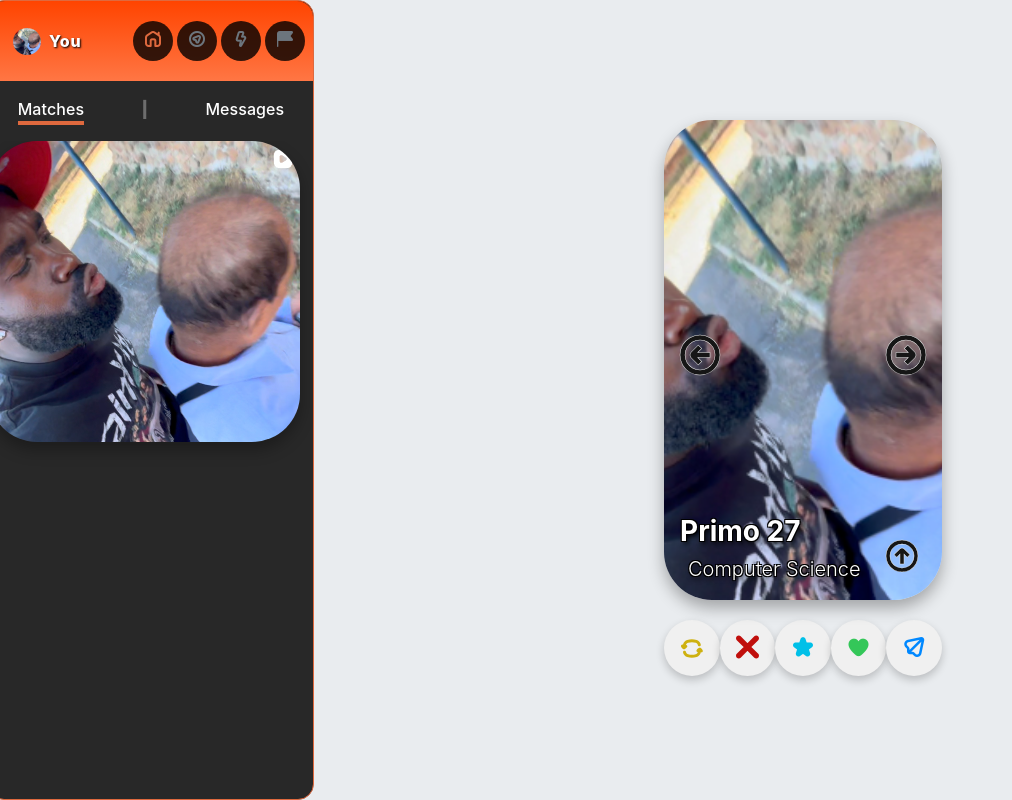
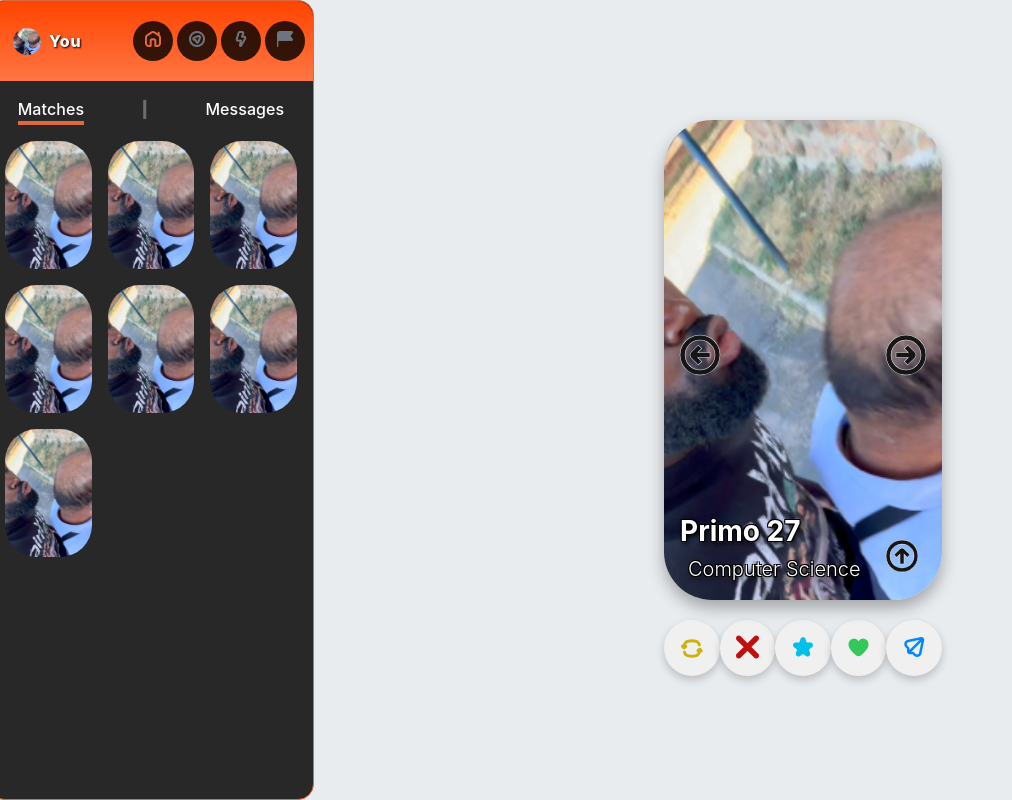
Before and after one commit to mdavide26/AlmaMatch, a PHP site: page /index.php in a window 1280 px wide. Shown: the whole page, without its empty margins (0-1012 px from the left). Run offline with PHP 8.4, Linux system fonts and the light colour scheme; the visitor is signed in with stand-in values (Sample User, id 1); some libraries are stand-ins or nearby versions; some web fonts are replaced.

Commit message:
Added base graphics for matches page

```diff
--- a/bootstrap.php
+++ b/bootstrap.php
@@ -15,7 +15,7 @@
         ['href' => PROJECT_DIR, 'icon' => 'fi-br-house-chimney', 'page' => 'home'],
         ['href' => PROJECT_DIR."explorer/", 'icon' => 'fi-br-navigation', 'page' => 'explorer'],
         ['href' => '#', 'icon' => 'fi-br-bolt', 'page' => 'likes'],
-        ['href' => '#', 'icon' => 'fi-bs-comment', 'page' => 'messages'],
+        ['href' => PROJECT_DIR."messages/", 'icon' => 'fi-bs-comment', 'page' => 'messages'],
         ['href' => PROJECT_DIR."profile/", 'icon' => 'fi-bs-user', 'page' => 'profile']
     ]);
     define("DESKTOP_ICONS_MENU", [
--- /dev/null
+++ b/css/matches.css
@@ -0,0 +1,15 @@
+.matches-container img {
+    height: 10vw;
+    object-fit: cover;
+    border-radius: 2rem;
+}
+
+.image-container img {
+    width: 25vw;
+}
+
+@media (max-width: 768px) {
+    .matches-container {
+        height: 17vh;
+    }
+}
--- a/index.php
+++ b/index.php
@@ -2,7 +2,7 @@
     require_once("bootstrap.php");
 
     $mainDesktopPage = "home.php";
-    $desktopsidepage = $_GET["page"] ?? "matches";
+    $desktopSidePage = $_GET["page"] ?? "matches";
 
     if ($_SERVER["REQUEST_METHOD"] == "POST" && isset($_POST["email"]) && isset($_POST["password"])) {
         // TODO: Implement authentication logic here
--- a/template/base.php
+++ b/template/base.php
@@ -18,6 +18,8 @@
         <link rel="stylesheet" type="text/css" href="<?php echo PROJECT_DIR."css/auth.css"; ?>" />
     <?php else: ?>
         <link rel="stylesheet" href="<?php echo PROJECT_DIR."css/".basename($templateParams["name"], ".php").".css"; ?>">
+        <link rel="stylesheet" href="<?php echo PROJECT_DIR."css/messages.css"; ?>">
+        <link rel="stylesheet" href="<?php echo PROJECT_DIR."css/matches.css"; ?>">
     <?php endif; ?>
     <title>AlmaMatch | <?php echo $templateParams["title"]; ?></title>
     <script src="<?php echo PROJECT_DIR."js/base.js"; ?>"></script>
@@ -45,15 +47,15 @@
             </nav>
             <div class="desktop-sidebar-content w-100 flex-grow-1 d-flex flex-column align-items-center justify-content-start">
                 <header class="d-flex flex-row w-100 align-items-start py-3 justify-content-around" role="sidebar-links">
-                    <a class="text-decoration-none <?php echo ($desktopsidepage === "matches") ? "selected" : ""; ?>" href="<?php echo PROJECT_DIR."?page=matches"; ?>">Matches</a>
+                    <a class="text-decoration-none <?php echo ($desktopSidePage === "matches") ? "selected" : ""; ?>" href="<?php echo PROJECT_DIR."?page=matches"; ?>">Matches</a>
                     <span>|</span>
-                    <a class="text-decoration-none <?php echo ($desktopsidepage === "directs") ? "selected" : ""; ?>" href="<?php echo PROJECT_DIR."?page=directs"; ?>">Messages</a>
+                    <a class="text-decoration-none <?php echo ($desktopSidePage === "messages") ? "selected" : ""; ?>" href="<?php echo PROJECT_DIR."?page=messages"; ?>">Messages</a>
                 </header>
-                <div class="flex-grow-1 w-100 overflow-y-auto" role="sidebar-main-content">
+                <div class="flex-grow-1 w-100 overflow-y-auto px-3" role="sidebar-main-content">
                     <?php
-                        switch ($desktopsidepage) {
-                            case "directs":
-                                require("directs.php");
+                        switch ($desktopSidePage) {
+                            case "messages":
+                                require("messages.php");
                                 break;
                             case "matches":
                             default:
--- a/template/matches.php
+++ b/template/matches.php
@@ -1,5 +1,40 @@
-<div class="d-flex">
-    <div class="image-container">
-        <img src="<?php echo PICTURES_DIR."Primo/1.png"; ?>" alt="That image contains a background picture of a sunset with purple and orange colors." class="background-image">
+<div class="d-none d-md-flex row row-cols-1 row-cols-md-3 g-3 matches-container align-items-center">
+    <div class="col">
+        <img src="<?php echo PICTURES_DIR."Primo/1.png"; ?>" class="img-fluid" alt="That image contains a background picture of a sunset with purple and orange colors.">
+    </div>
+    <div class="col">
+        <img src="<?php echo PICTURES_DIR."Primo/1.png"; ?>" class="img-fluid" alt="That image contains a background picture of a sunset with purple and orange colors.">
+    </div>
+    <div class="col">
+        <img src="<?php echo PICTURES_DIR."Primo/1.png"; ?>" class="img-fluid" alt="That image contains a background picture of a sunset with purple and orange colors.">
+    </div>
+    <div class="col">
+        <img src="<?php echo PICTURES_DIR."Primo/1.png"; ?>" class="img-fluid" alt="That image contains a background picture of a sunset with purple and orange colors.">
+    </div>
+    <div class="col">
+        <img src="<?php echo PICTURES_DIR."Primo/1.png"; ?>" class="img-fluid" alt="That image contains a background picture of a sunset with purple and orange colors.">
+    </div>
+    <div class="col">
+        <img src="<?php echo PICTURES_DIR."Primo/1.png"; ?>" class="img-fluid" alt="That image contains a background picture of a sunset with purple and orange colors.">
+    </div>
+    <div class="col">
+        <img src="<?php echo PICTURES_DIR."Primo/1.png"; ?>" class="img-fluid" alt="That image contains a background picture of a sunset with purple and orange colors.">
     </div>
 </div>
+
+<div class="d-md-none overflow-x-visible">
+    <div class="matches-container d-flex flex-nowrap gap-3 py-2">
+        <div class="image-container">
+            <img src="<?php echo PICTURES_DIR."Primo/1.png"; ?>" class="h-100" alt="That image contains a background picture of a sunset with purple and orange colors.">
+        </div>
+        <div class="image-container">
+            <img src="<?php echo PICTURES_DIR."Primo/1.png"; ?>" class="h-100" alt="That image contains a background picture of a sunset with purple and orange colors.">
+        </div>
+        <div class="image-container">
+            <img src="<?php echo PICTURES_DIR."Primo/1.png"; ?>" class="h-100" alt="That image contains a background picture of a sunset with purple and orange colors.">
+        </div>
+        <div class="image-container">
+            <img src="<?php echo PICTURES_DIR."Primo/1.png"; ?>" class="h-100" alt="That image contains a background picture of a sunset with purple and orange colors.">
+        </div>
+    </div>
+</div>
```
Also changed, not shown: messages/index.php (added, +10 -0 lines), template/messages.php (added, +12 -0 lines), template/directs.php (deleted).
